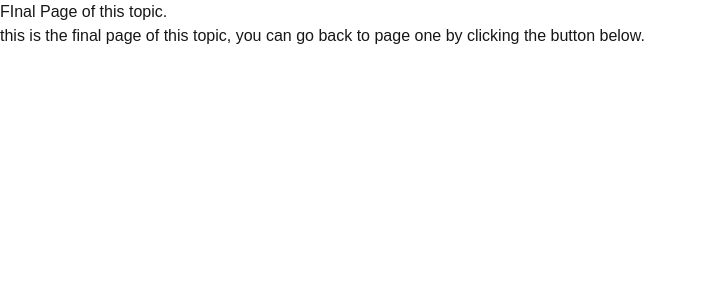
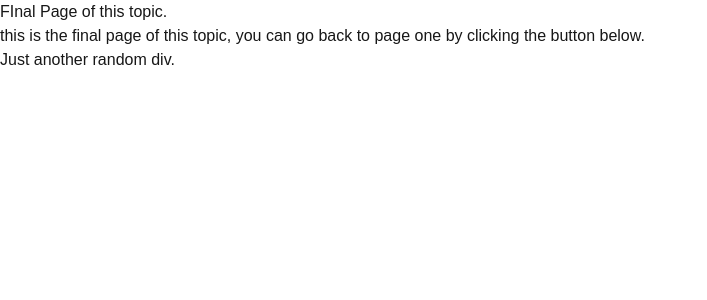
Before and after one commit to alhamzaaaaa/MERN-Stack-Concepts-Recall, a Next.js app in the folder next-js-recall/recall-5-intercepting-routes/: page /final in a window 1280 px wide. Shown: the top 300 px of the page, without its empty margins (0-707 px from the left). Built offline with nearby package versions, Linux system fonts and the light colour scheme.

Commit message:
Concepts Recall

```diff
--- a/next-js-recall/recall-5-intercepting-routes/app/final/page.jsx
+++ b/next-js-recall/recall-5-intercepting-routes/app/final/page.jsx
@@ -7,6 +7,9 @@ const page = () => {
       <div>
         this is the final page of this topic, you can go back to page one by clicking the button below.
       </div>
+      <div className='font-2xl'>
+        Just another random div.
+      </div>
     </div>
   )
 }
```
